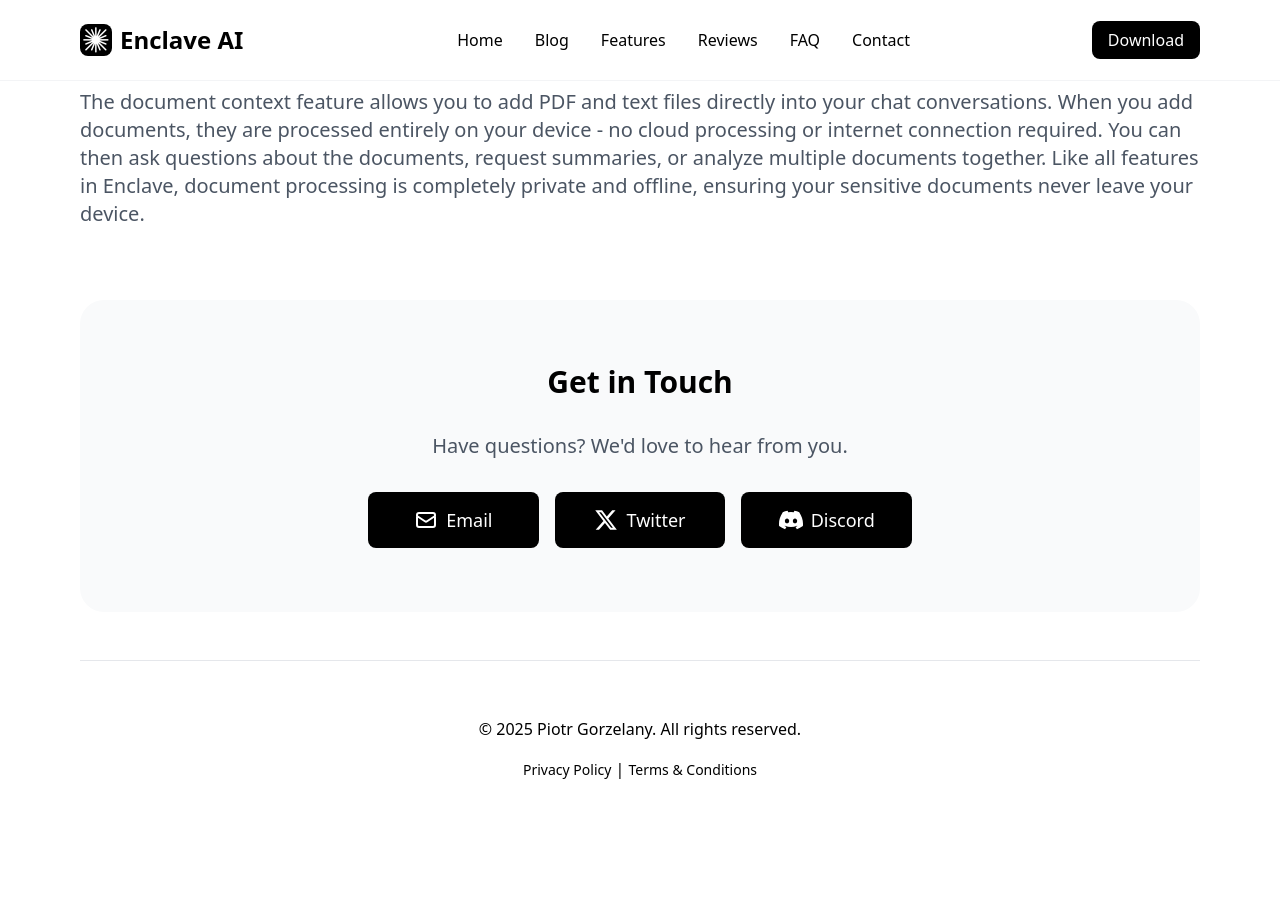
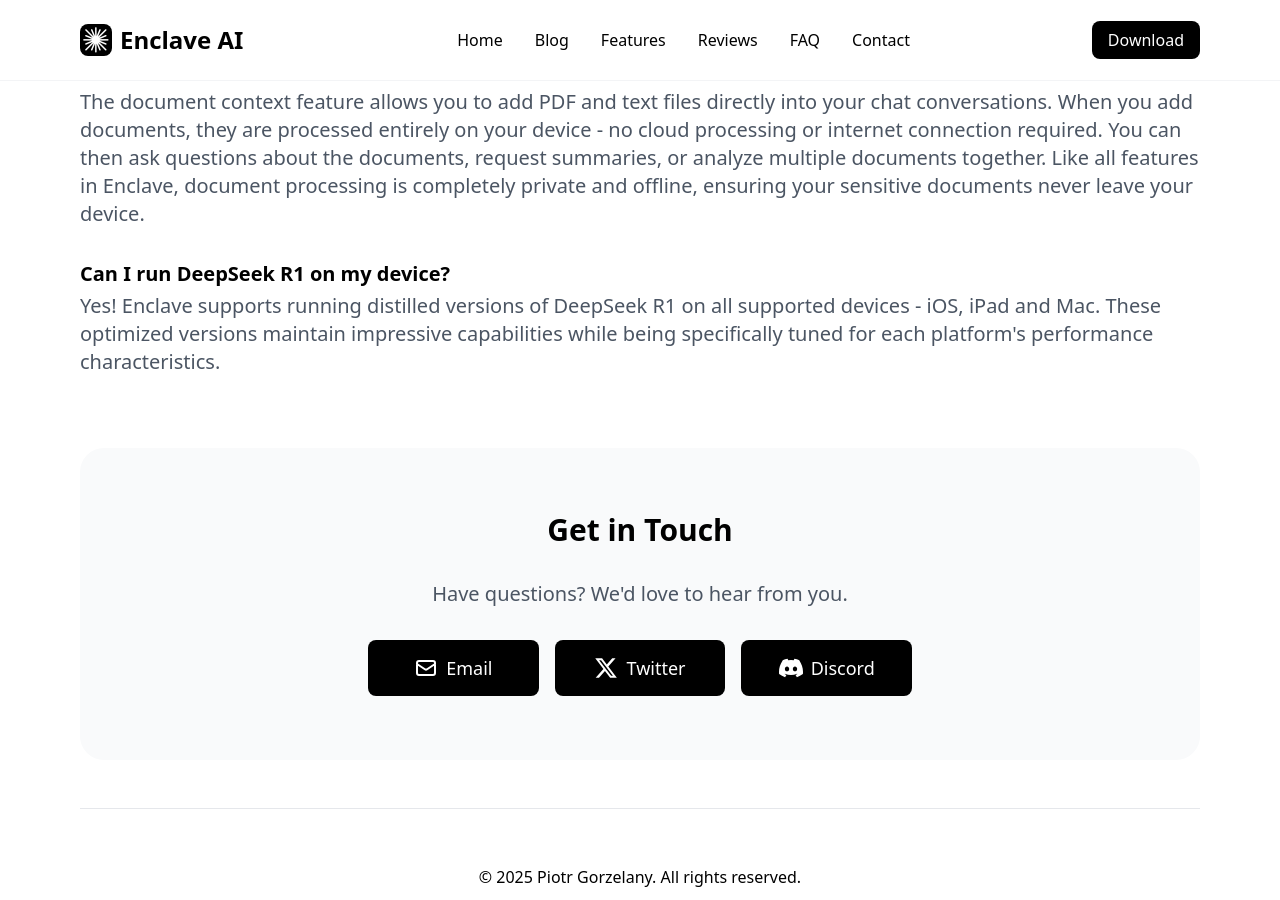
Before and after one commit to pgorzelany/EnclaveAI-Website, a Jekyll site: the page built from index.html, in a window 1280 px wide and 900 px high, scrolled down 7896 px. Built offline with Jekyll 4.4.1, drawn with Linux system fonts in a browser that asks for light colours; nearby versions of some CDN libraries; before the commit the page ends 8701 px from its top, so only the background shows below that.

Commit message:
Added section in the FAQ about DeepSeek support

```diff
--- a/_data/faqs.yml
+++ b/_data/faqs.yml
@@ -36,3 +36,6 @@
 
 - question: How does the document context feature work?
   answer: The document context feature allows you to add PDF and text files directly into your chat conversations. When you add documents, they are processed entirely on your device - no cloud processing or internet connection required. You can then ask questions about the documents, request summaries, or analyze multiple documents together. Like all features in Enclave, document processing is completely private and offline, ensuring your sensitive documents never leave your device.
+
+- question: Can I run DeepSeek R1 on my device?
+  answer: Yes! Enclave supports running distilled versions of DeepSeek R1 on all supported devices - iOS, iPad and Mac. These optimized versions maintain impressive capabilities while being specifically tuned for each platform's performance characteristics.
```
